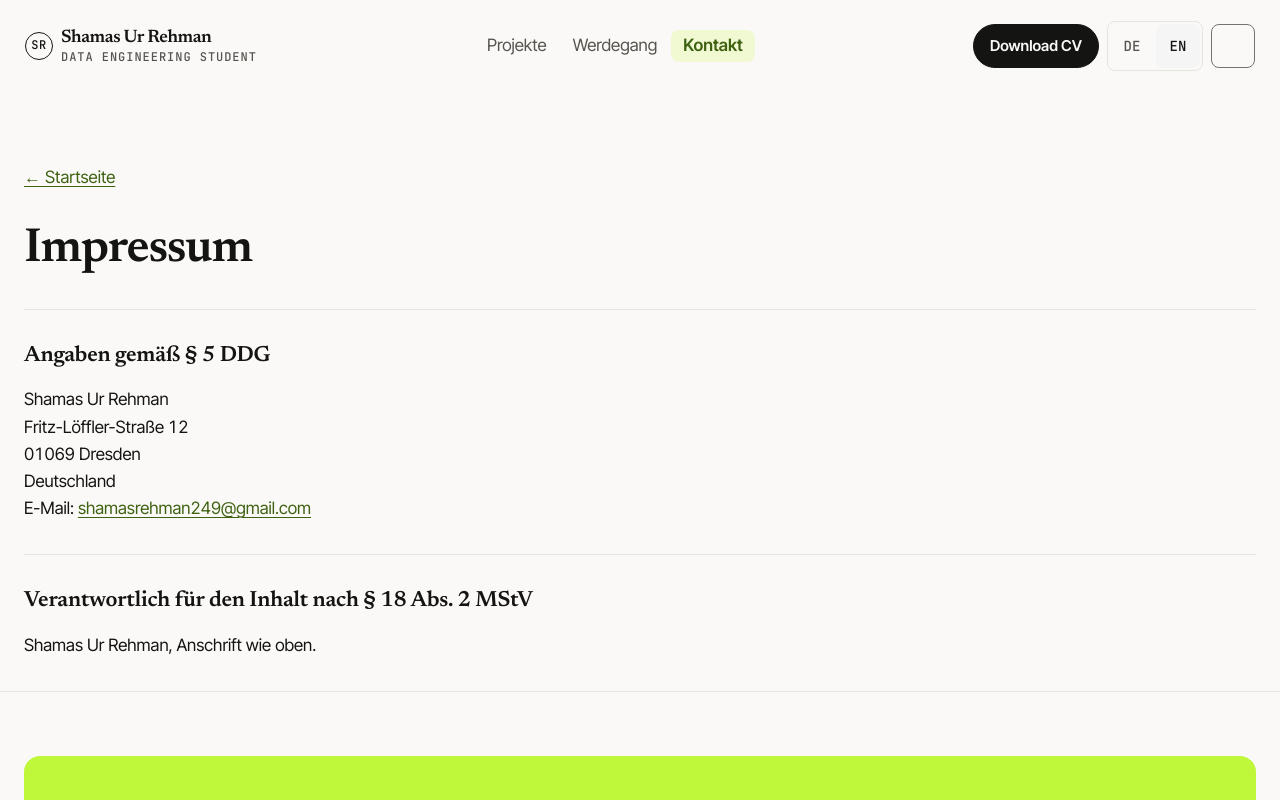
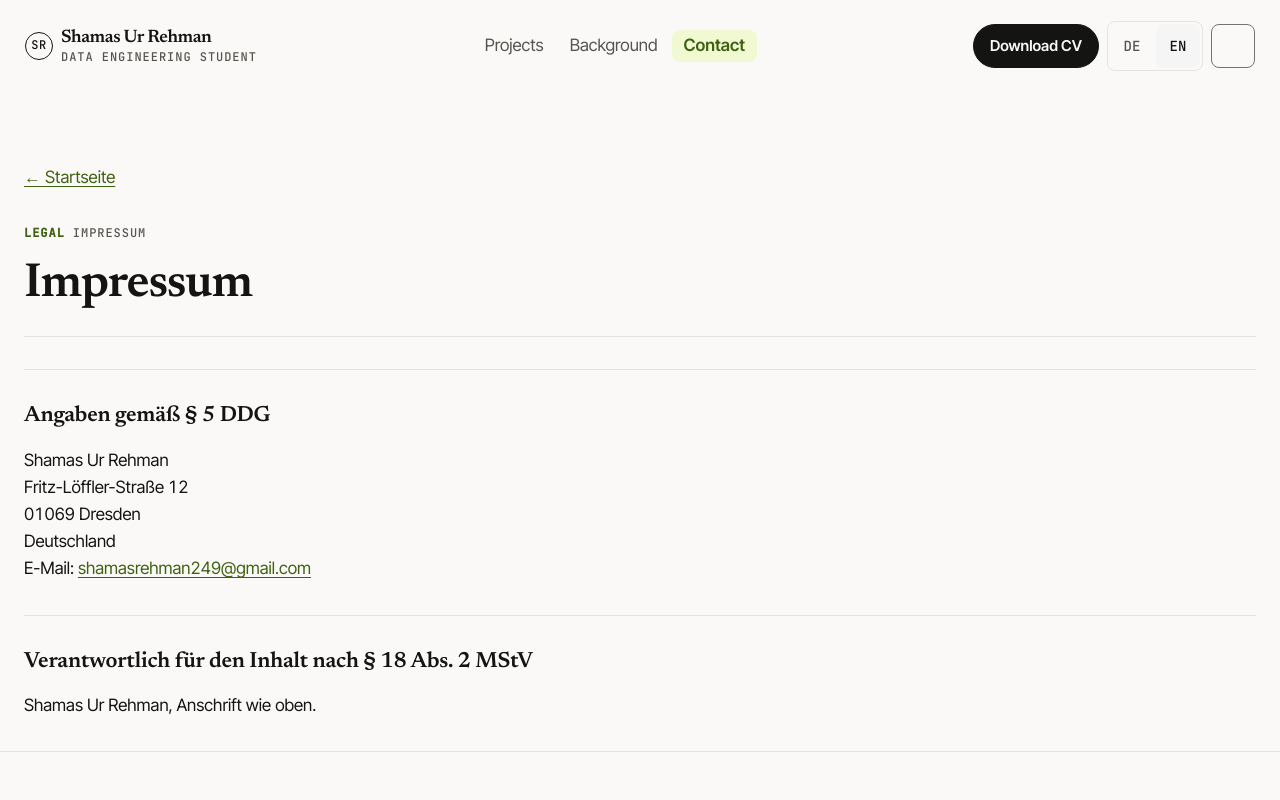
Before and after one commit to shamas92/portfolio-v4, a Next.js app: page /impressum in a window 1280 px wide. Shown: the top 800 px of the page. Built offline with nearby package versions, Linux system fonts and the light colour scheme.

Commit message:
Direction A: legal pages + header localisation
Spine kicker + rule on Impressum/Datenschutz; header nav no
longer forced to German on legal pages (role and Download CV
already read the active locale).

```diff
--- a/src/app/datenschutz/page.tsx
+++ b/src/app/datenschutz/page.tsx
@@ -51,7 +51,11 @@ export default function DatenschutzPage() {
         <Link className="case-back" href="/">
           ← Startseite
         </Link>
+        <p className="section-kicker">
+          <span className="section-number">Legal</span> Datenschutzerklärung
+        </p>
         <h1 className="case-title">Datenschutzerklärung</h1>
+        <hr className="section-rule" aria-hidden="true" />
       </div>
 
       <section className="case-block" aria-labelledby="verantwortlicher-head">
--- a/src/app/impressum/page.tsx
+++ b/src/app/impressum/page.tsx
@@ -44,7 +44,11 @@ export default function ImpressumPage() {
         <Link className="case-back" href="/">
           ← Startseite
         </Link>
+        <p className="section-kicker">
+          <span className="section-number">Legal</span> Impressum
+        </p>
         <h1 className="case-title">Impressum</h1>
+        <hr className="section-rule" aria-hidden="true" />
       </div>
 
       <section className="case-block" aria-labelledby="angaben-head">
--- a/src/components/SiteHeader.tsx
+++ b/src/components/SiteHeader.tsx
@@ -5,7 +5,6 @@ import { usePathname } from "next/navigation";
 import { useEffect, useRef, useState, useSyncExternalStore } from "react";
 import { AnimatePresence, motion, useReducedMotion } from "framer-motion";
 import { useContent } from "@/i18n/LocaleProvider";
-import { deContent } from "@/content.de";
 import { DownloadCvButton } from "./DownloadCvButton";
 import { ThemeToggle } from "./ThemeToggle";
 import { LanguageToggle } from "./LanguageToggle";
@@ -108,13 +107,12 @@ export function SiteHeader() {
   }
 
   const ui = content.ui;
-  /* On the German legal pages the header nav renders in German,
-     whatever the locale toggle says — the pages themselves are
-     German, so deContent.ui.nav ("Projekte / Werdegang /
-     Kontakt") replaces the locale strings there. */
-  const isLegalPage =
-    pathname === "/impressum" || pathname === "/datenschutz";
-  const nav = isLegalPage ? deContent.ui.nav : ui.nav;
+  /* The nav follows the active locale on every page, including
+     the German legal pages: their body text stays German, the
+     header chrome does not. An earlier deContent override forced
+     German nav on /impressum and /datenschutz whatever the
+     toggle said; it is gone. */
+  const nav = ui.nav;
   const sections = [
     { id: "work", label: nav.work, href: "/#work" },
     { id: "background", label: nav.background, href: "/#background" },
```
